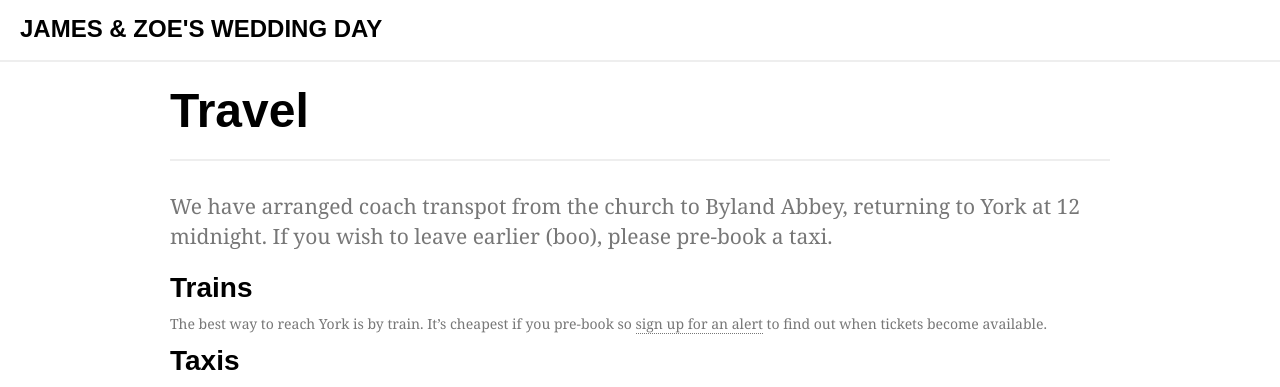
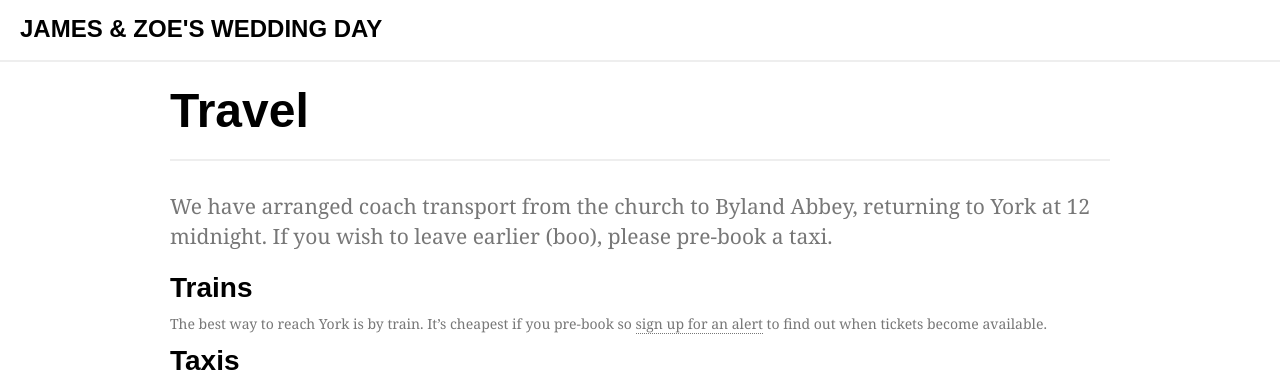
Before and after one commit to jstembridge/jamesandzoe.info, a Jekyll site: the page built from travel.md, in a window 1280 px wide. Shown: the top 387 px of the page. Built offline with Jekyll 4.4.1, drawn with Linux system fonts in a browser that asks for light colours; nearby versions of some CDN libraries; some web fonts are replaced.

Commit message:
A few minor fixes

```diff
--- a/index.html
+++ b/index.html
@@ -37,7 +38,7 @@
   </div>
   <div class="span8">
     <a href="https://maps.google.co.uk/maps?cid=8094164737290437598" target="_blank">
-      <img src="//maps.googleapis.com/maps/api/staticmap?markers=53.96178,-1.08477&size=620x200&zoom=14&sensor=false" alt="">
+      <img src="//maps.googleapis.com/maps/api/staticmap?markers=53.96178,-1.08477&size=620x200&zoom=14&sensor=false&key={{ page.apiKey }}" alt="">
     </a>
   </div>
 </div>
@@ -52,7 +53,7 @@
   </div>
   <div class="span8">
     <a href="https://maps.google.co.uk/maps?cid=10828506253370118399" target="_blank">
-      <img src="//maps.googleapis.com/maps/api/staticmap?markers=54.20350,-1.16060&size=620x200&zoom=14&sensor=false" alt="">
+      <img src="//maps.googleapis.com/maps/api/staticmap?markers=54.20350,-1.16060&size=620x200&zoom=14&sensor=false&key={{ page.apiKey }}" alt="">
     </a>
   </div>
 </div>
--- a/travel.md
+++ b/travel.md
@@ -2,7 +2,7 @@
 layout: page
 title: Travel
 ---
-<p class="lead">We have arranged coach transpot from the church to Byland Abbey, returning to York at 12 midnight. If you wish to leave earlier (boo), please pre-book a taxi.</p>
+<p class="lead">We have arranged coach transport from the church to Byland Abbey, returning to York at 12 midnight. If you wish to leave earlier (boo), please pre-book a taxi.</p>
 
 ### Trains
 
```
Also changed, not shown: other parts of index.html (+1 -0 lines), accommodation.md (+1 -1 lines).
